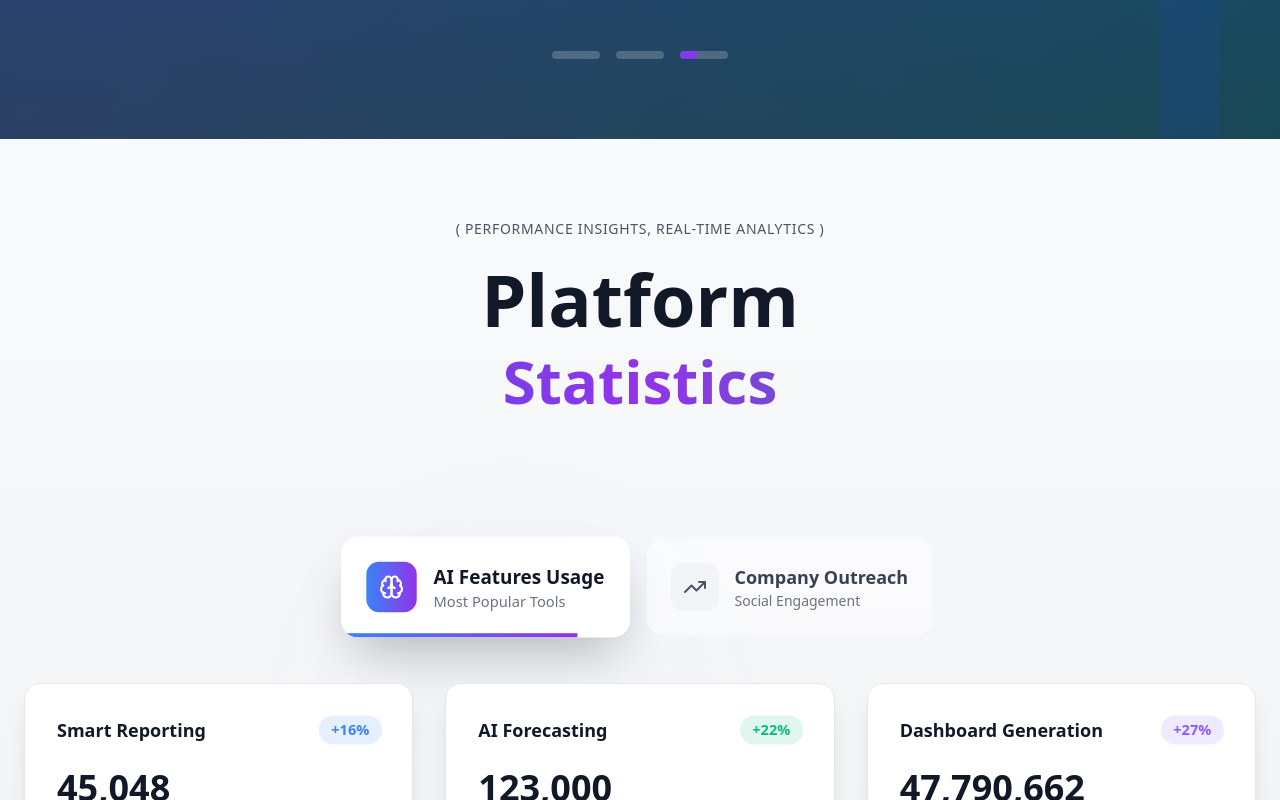
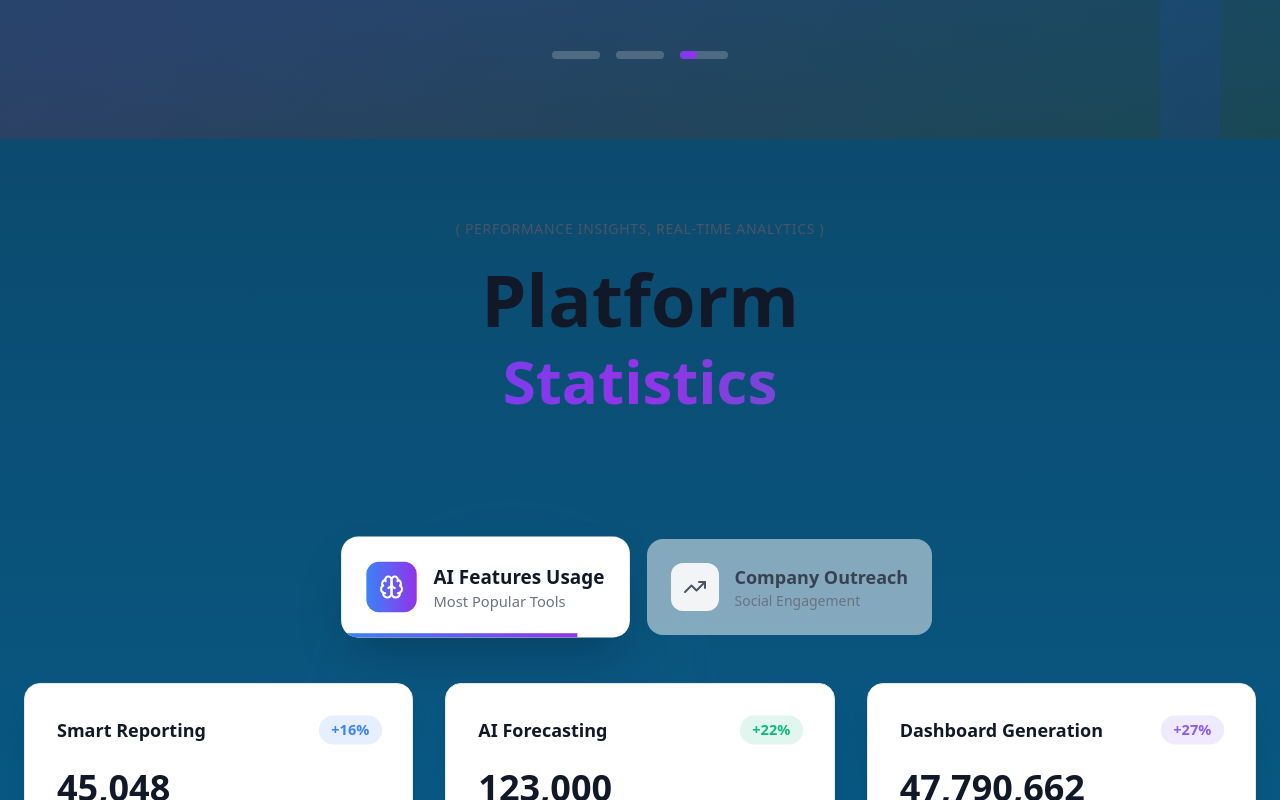
Before and after one commit to Solez-ai/Frint-end-battle-2, a React (Vite) app: page / in a window 1280 px wide. Shown: the part 3200-4000 px from the top of the page. Built offline with nearby package versions, Linux system fonts and the light colour scheme; the HTML template or start-up script is replaced by a standard one.

Commit message:
Change background to match dark theme of the rest of the app
cgen-ca38b7c56a1c4c3493d78f46e51f6446

```diff
--- a/src/components/ui/stats-section.tsx
+++ b/src/components/ui/stats-section.tsx
@@ -102,7 +102,7 @@ const StatsSection = () => {
   return (
     <section
       ref={sectionRef}
-      className="relative min-h-screen bg-gradient-to-b from-slate-50 via-gray-100 to-slate-200 overflow-hidden"
+      className="relative min-h-screen bg-gradient-to-b from-brand-900 via-brand-800 to-teal-900 overflow-hidden"
     >
       {/* Header Section */}
       <motion.div
```
